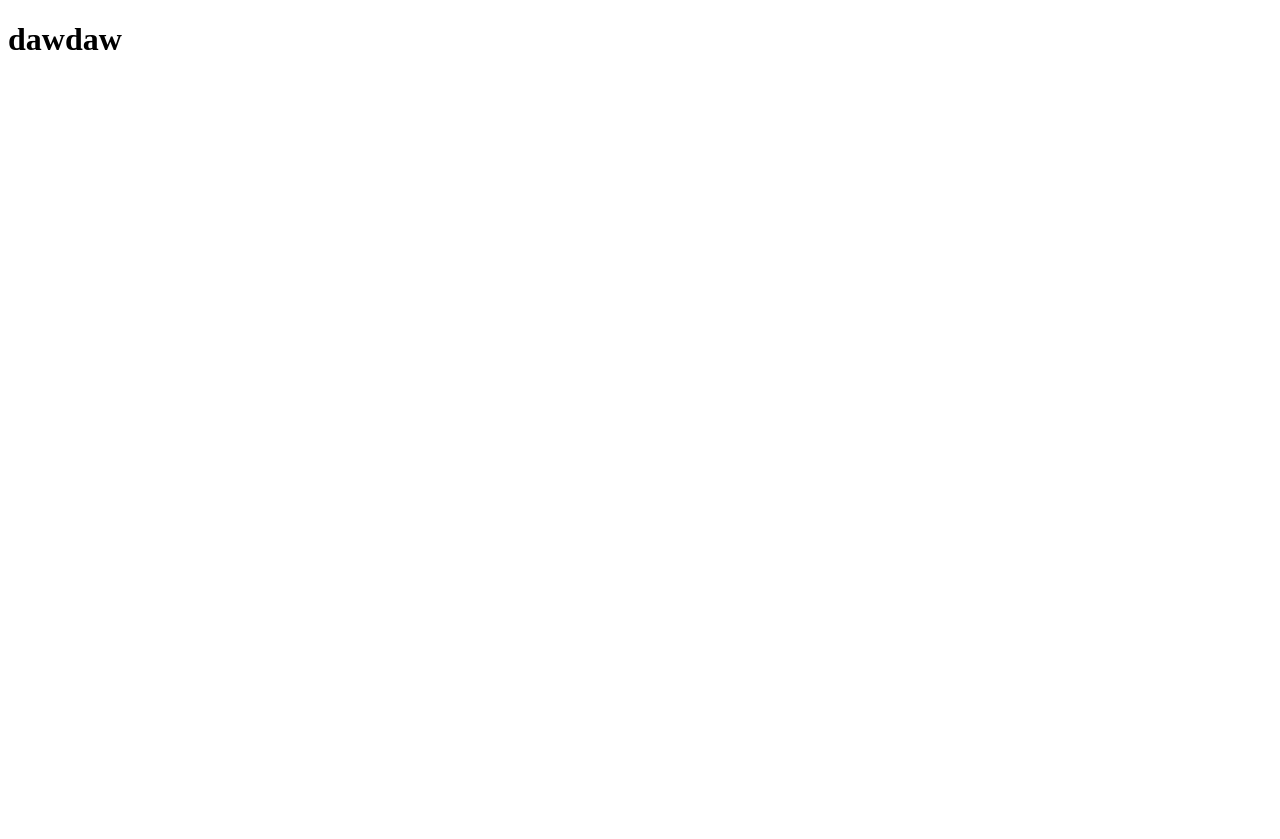
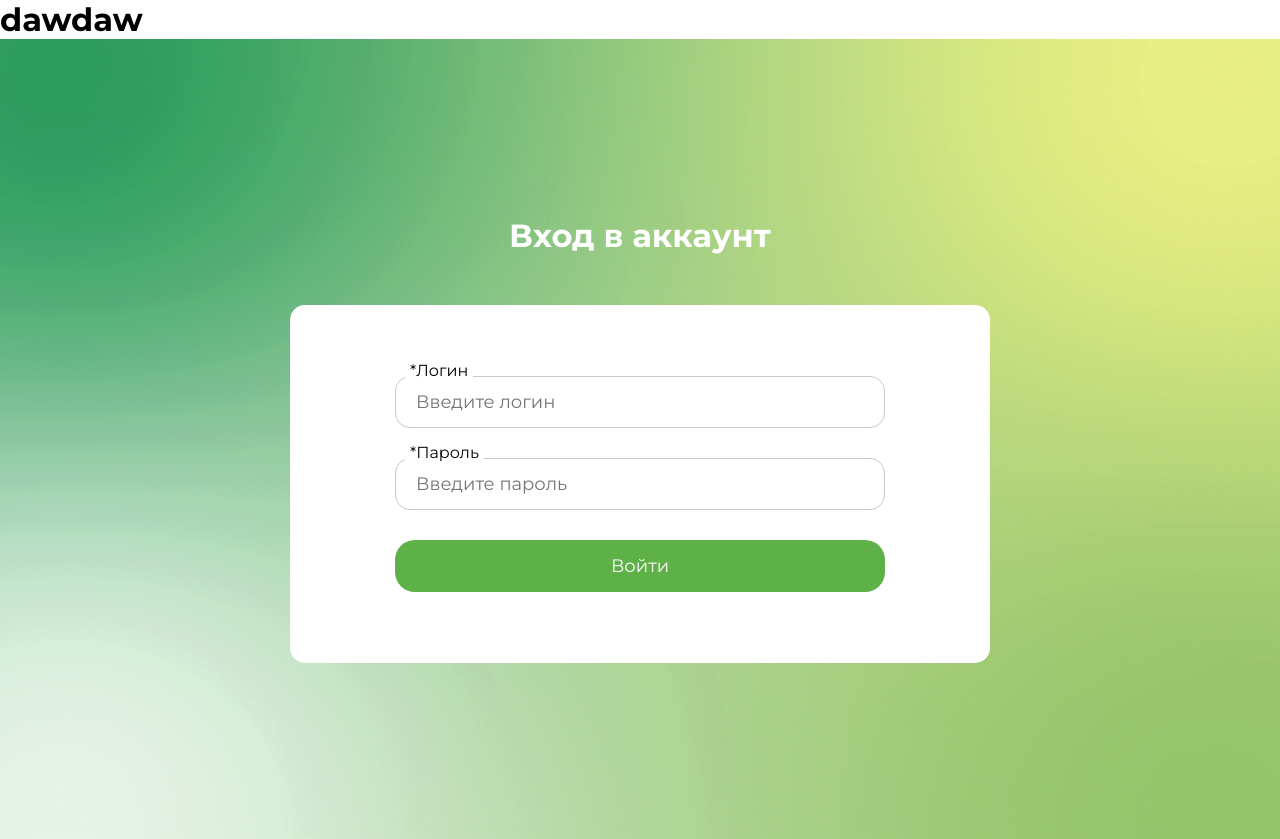
Before and after one commit to Ilimks/admin, a Next.js app: page /admin/login in a window 1280 px wide. Before the commit the page ends 800 px from the top, so only its background shows below. Built offline with nearby package versions, Linux system fonts and the light colour scheme.

Commit message:
added login form

```diff
--- a/app/admin/login/page.jsx
+++ b/app/admin/login/page.jsx
@@ -1,5 +1,26 @@
-export default function AdminLogin(){
+import '../../../styles/login.css';
+import { Montserrat } from 'next/font/google';
+
+const montserrat = Montserrat({ subsets: ['latin'], weight: ['400', '700'] });
+
+export default function AdminLogin() {
     return (
-        <></>
-    )
+        <div className="admin_login">
+            <h1 className={montserrat.className} style={{ color: 'white' }}>Вход в аккаунт</h1>
+            <div className="form">  {/* Убрали styles.form */}
+                <form>
+                    <div class="input-box">
+                        <label>*Логин</label>
+                        <input type="text" placeholder="Введите логин" />
+                    </div>
+                    <div class="input-box">
+                        <label>*Пароль</label>
+                        <input type="password" placeholder="Введите пароль" />
+
+                    </div>
+                    <button>Войти</button>
+                </form>
+            </div>
+        </div>
+    );
 }
--- /dev/null
+++ b/styles/login.css
@@ -0,0 +1,75 @@
+* {
+    margin: 0;
+    padding: 0;
+    box-sizing: border-box;
+    list-style: none;
+    font-family: "Montserrat", sans-serif;
+}
+
+.container {
+    max-width: 1200px;
+    margin: 0 auto;
+}
+
+
+.admin_login{
+    background: url(/images/Graident.png)no-repeat center/cover;
+    width: 100%;
+    height: 100vh;
+    display: flex;
+    flex-direction: column;
+    justify-content: center;
+    align-items: center;
+    row-gap: 50px;
+    .form{
+        width: 700px;
+        height: 358px;
+        background: white;
+        border-radius: 15px;
+        display: flex;
+        flex-direction: column;
+        justify-content: center;
+        form{
+            display: flex;
+            flex-direction: column;
+            align-items: center;
+            row-gap: 30px;
+            .input-box {
+                position: relative;
+                width: 70%;
+              }
+
+              input {
+                background: #fff;
+                padding: 10px;
+                border-radius: 15px;
+                border: 1px solid #C8C8C8;
+                width: 100%;
+                height: 52px;
+                font-size: 18px;
+                padding: 20px 0 20px 20px;
+              }
+
+              label {
+                position: absolute;
+                top: -15px;
+                left: 10px;
+                background: #fff;
+                padding: 0 5px;
+                z-index: 10;
+                font-size: 16px;
+              }
+            button{
+                width: 70%;
+                height: 52px;
+                background: #5EB147;
+                color: white;
+                border: none;
+                border-radius: 20px;
+                font-size: 18px;
+            }
+
+        }
+
+    }
+}
```
Also changed, not shown: public/images/Graident.png (added).
